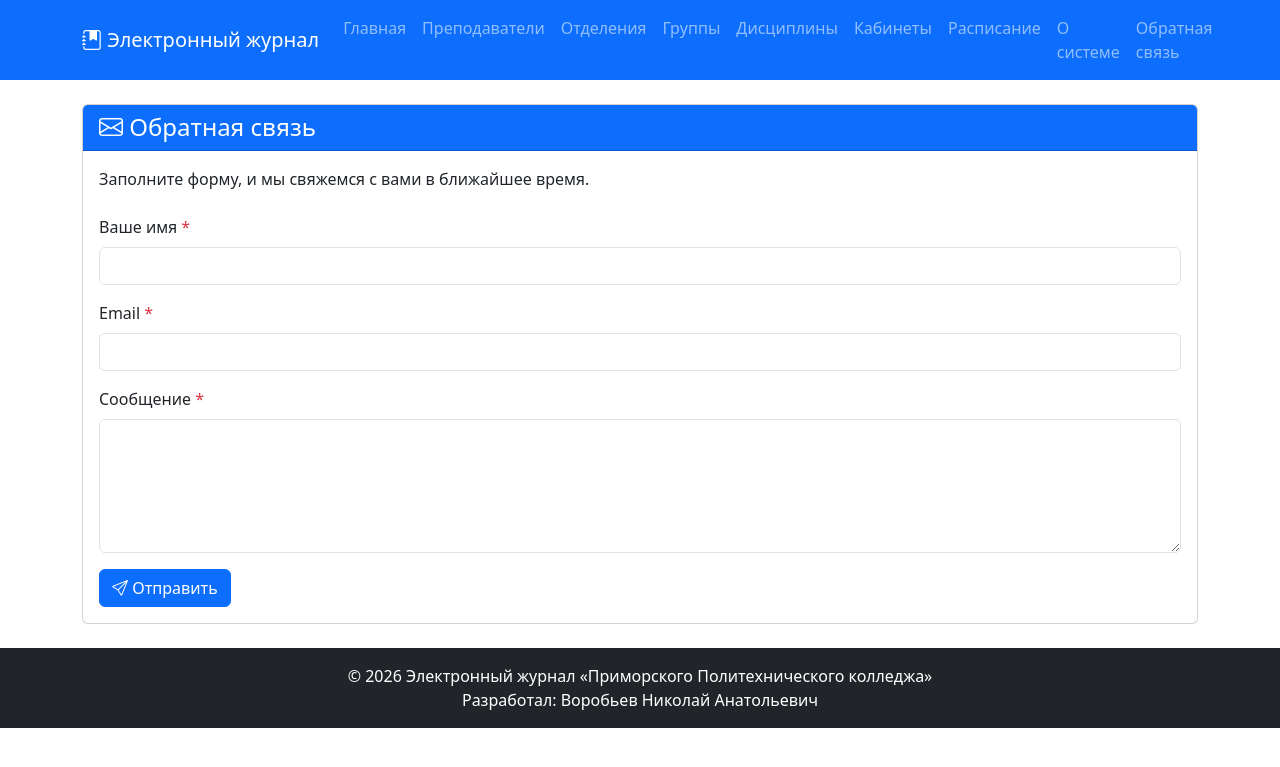
After one commit to Tigelin/DiplomaProject, a Django app: page /contact/ in a window 1280 px wide. The commit adds this page. Shown: the top 767 px of the page. Run offline with Django 5.2, Linux system fonts and the light colour scheme.

Commit message:
Создана страница "Обратная связь".

```diff
--- /dev/null
+++ b/journal/templates/journal/contact.html
@@ -0,0 +1,37 @@
+{% extends "journal/base.html" %}
+
+{% block title %}Обратная связь{% endblock %}
+
+{% block content %}
+
+<div class="card">
+    <div class="card-header bg-primary text-white">
+        <h4 class="mb-0"><i class="bi bi-envelope"></i> Обратная связь</h4>
+    </div>
+    <div class="card-body">
+        <p class="mb-4">Заполните форму, и мы свяжемся с вами в ближайшее время.</p>
+
+        <form method="post">
+
+            {% csrf_token %}
+
+            <div class="mb-3">
+                <label for="name" class="form-label">Ваше имя <span class="text-danger">*</span></label>
+                <input type="text" class="form-control" id="name" name="name" required>
+            </div>
+            <div class="mb-3">
+                <label for="email" class="form-label">Email <span class="text-danger">*</span></label>
+                <input type="email" class="form-control" id="email" name="email" required>
+            </div>
+            <div class="mb-3">
+                <label for="message" class="form-label">Сообщение <span class="text-danger">*</span></label>
+                <textarea class="form-control" id="message" name="message" rows="5" required></textarea>
+            </div>
+            <button type="submit" class="btn btn-primary">
+                <i class="bi bi-send"></i> Отправить
+            </button>
+        </form>
+    </div>
+</div>
+
+{% endblock %}
--- a/journal/templates/journal/header.html
+++ b/journal/templates/journal/header.html
@@ -16,6 +16,7 @@
                 <li class="nav-item"><a class="nav-link" href="{% url 'classrooms_list' %}">Кабинеты</a></li>
                 <li class="nav-item"><a class="nav-link" href="{% url 'schedule_list' %}">Расписание</a></li>
                 <li class="nav-item"><a class="nav-link" href="{% url 'about' %}">О системе</a></li>
+                <li class="nav-item"><a class="nav-link" href="{% url 'contact' %}">Обратная связь</a></li>
             </ul>
         </div>
     </div>
--- a/journal/urls.py
+++ b/journal/urls.py
@@ -10,4 +10,5 @@ urlpatterns = [
     path('classrooms/', views.classrooms_list, name='classrooms_list'),
     path('schedule/', views.schedule_list, name='schedule_list'),
     path('about/', views.about, name='about'),
+    path('contact/', views.contact, name='contact'),
 ]
--- a/journal/views.py
+++ b/journal/views.py
@@ -1,12 +1,13 @@
 from django.shortcuts import render
 
 # Create your views here.
-from django.shortcuts import render, get_object_or_404
+from django.shortcuts import render, get_object_or_404, redirect
 from django.utils import timezone
 from datetime import datetime, timedelta
+from django.contrib import messages
 from .models import (
     Teacher, Department, Group, Discipline,
-    Classroom, Schedule
+    Classroom, Schedule, ContactMessage, MessageStatus
 )
 
 def home(request):
@@ -100,3 +101,23 @@ def schedule_list(request):
 
 def about(request):
     return render(request, 'journal/about.html')
+
+
+def contact(request):
+    if request.method == 'POST':
+        name = request.POST.get('name')
+        email = request.POST.get('email')
+        message_text = request.POST.get('message')
+
+        new_status, _ = MessageStatus.objects.get_or_create(name='Новое')
+
+        ContactMessage.objects.create(
+            name=name,
+            email=email,
+            message=message_text,
+            status=new_status
+        )
+        messages.success(request, 'Ваше сообщение отправлено! Мы свяжемся с вами.')
+        return redirect('contact')
+
+    return render(request, 'journal/contact.html')
```
